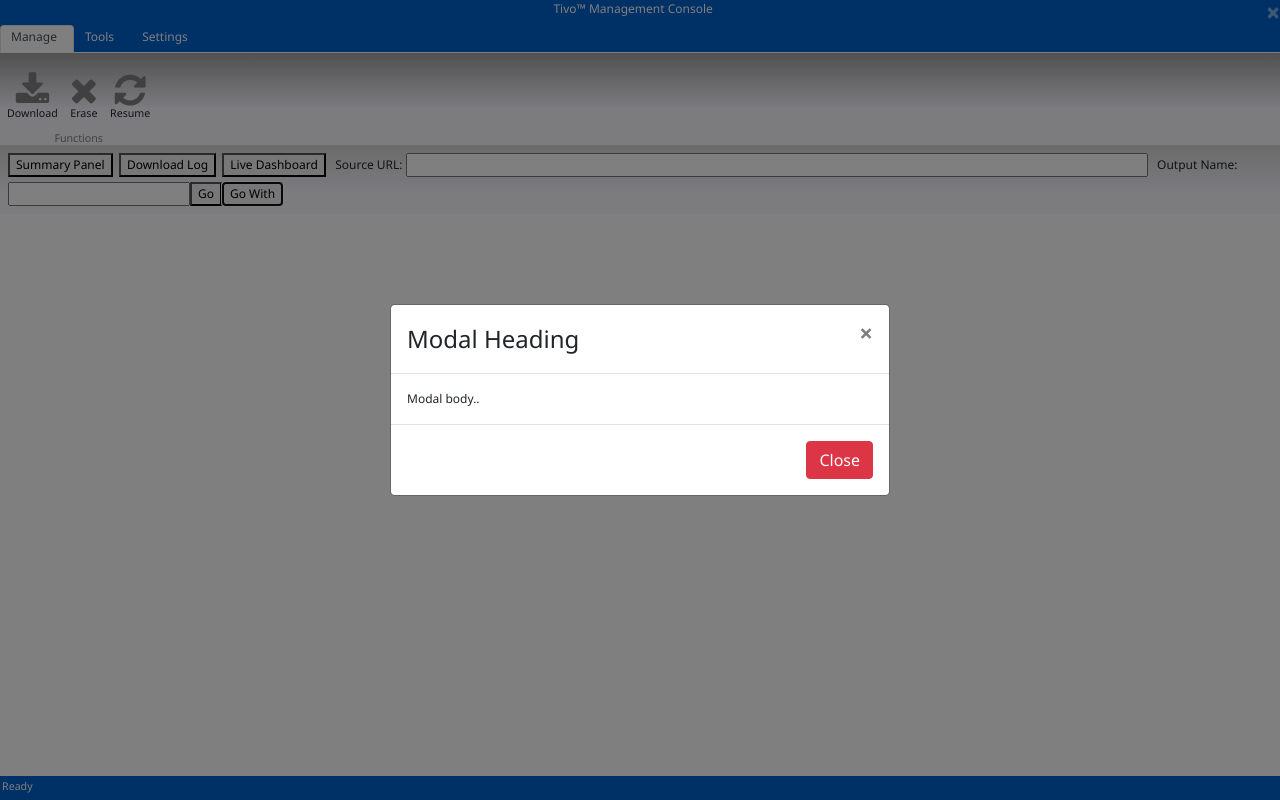
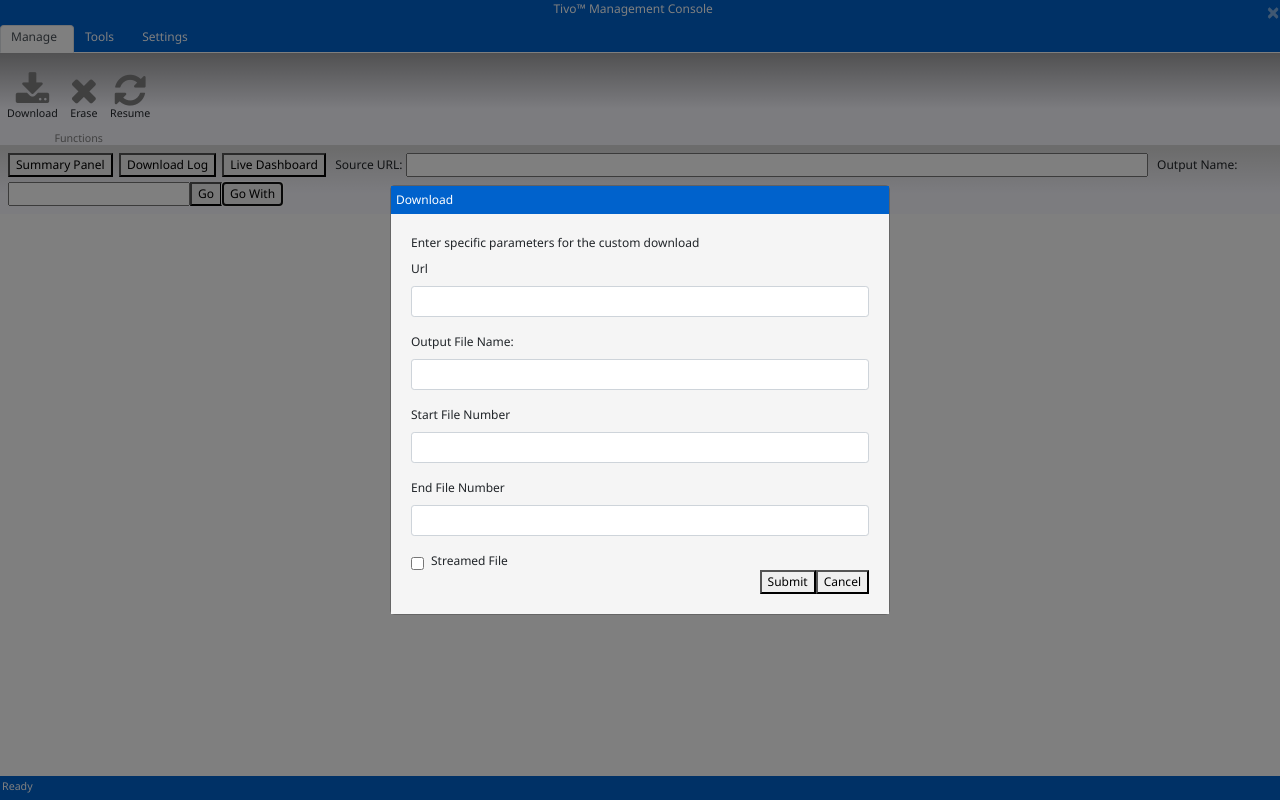
Before and after one commit to raheal/tivo-web, an Angular app: page / in a window 1280 px wide. Both pictures are taken after a click on the button "Go With". Built offline with nearby package versions, Linux system fonts and the light colour scheme.

Commit message:
added modal stuff

```diff
--- a/src/app/download-modal/download-modal.component.html
+++ b/src/app/download-modal/download-modal.component.html
@@ -2,22 +2,45 @@
 <div class="modal" id="myModal">
   <div class="modal-dialog modal-dialog-centered">
     <div class="modal-content">
+      <div id="modal-div">
+          <div id="modal-titlebar" style="background-color: #0062cc; color:white; padding: 5px;">
+            Download
+          </div>
+          <div id="modal-main-body" style="background-color: #F5F5F5;">
 
-      <!-- Modal Header -->
-      <div class="modal-header">
-        <h4 class="modal-title">Modal Heading</h4>
-        <button type="button" class="close" data-dismiss="modal">&times;</button>
+            <form action="#" style="padding:20px;">
+              <label>Enter specific parameters for the custom download</label>
+              <div class="form-group">
+                <label for="usr">Url</label>
+                <input type="text" class="form-control form-control-sm" id="usr" name="url">
+              </div>
+              <div class="form-group">
+                <label for="pwd">Output File Name:</label>
+                <input type="text" class="form-control form-control-sm" id="pwd" name="outputFileName">
+              </div>
+              <div class="form-group">
+                <label for="pwd">Start File Number</label>
+                <input type="text" class="form-control form-control-sm" id="pwd" name="startFileNumber">
+              </div>
+              <div class="form-group">
+                <label for="pwd">End File Number</label>
+                <input type="text" class="form-control form-control-sm" id="pwd" name="endFileNumber">
+              </div>
+              <div class="form-check">
+                <label class="form-check-label">
+                  <input type="checkbox" class="form-check-input" value="true">Streamed File
+                </label>
+              </div>
+              <div id="modalButtonPanel" style="text-align:right">
+                <button data-dismiss="modal">Submit</button>
+                <button data-dismiss="modal">Cancel</button>
+              </div>
+            </form>
+          </div>
+
       </div>
 
-      <!-- Modal body -->
-      <div class="modal-body">
-        Modal body..
-      </div>
 
-      <!-- Modal footer -->
-      <div class="modal-footer">
-        <button type="button" class="btn btn-danger" data-dismiss="modal">Close</button>
-      </div>
 
     </div>
   </div>
```
